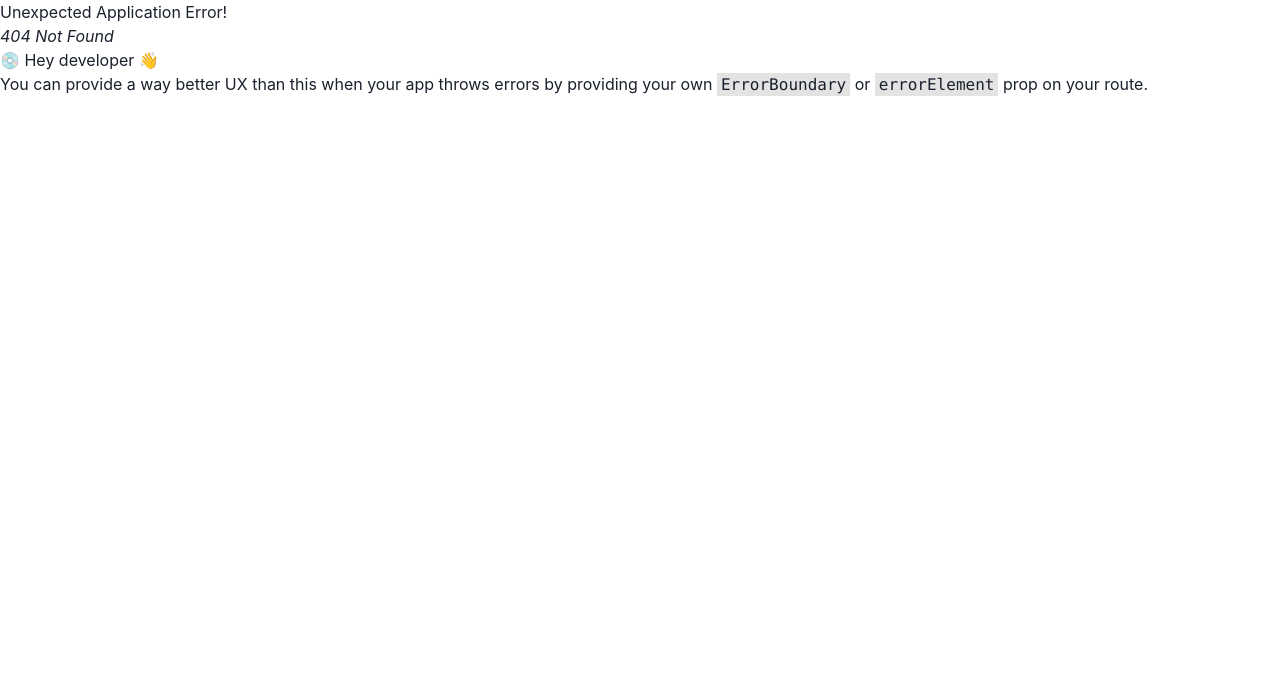
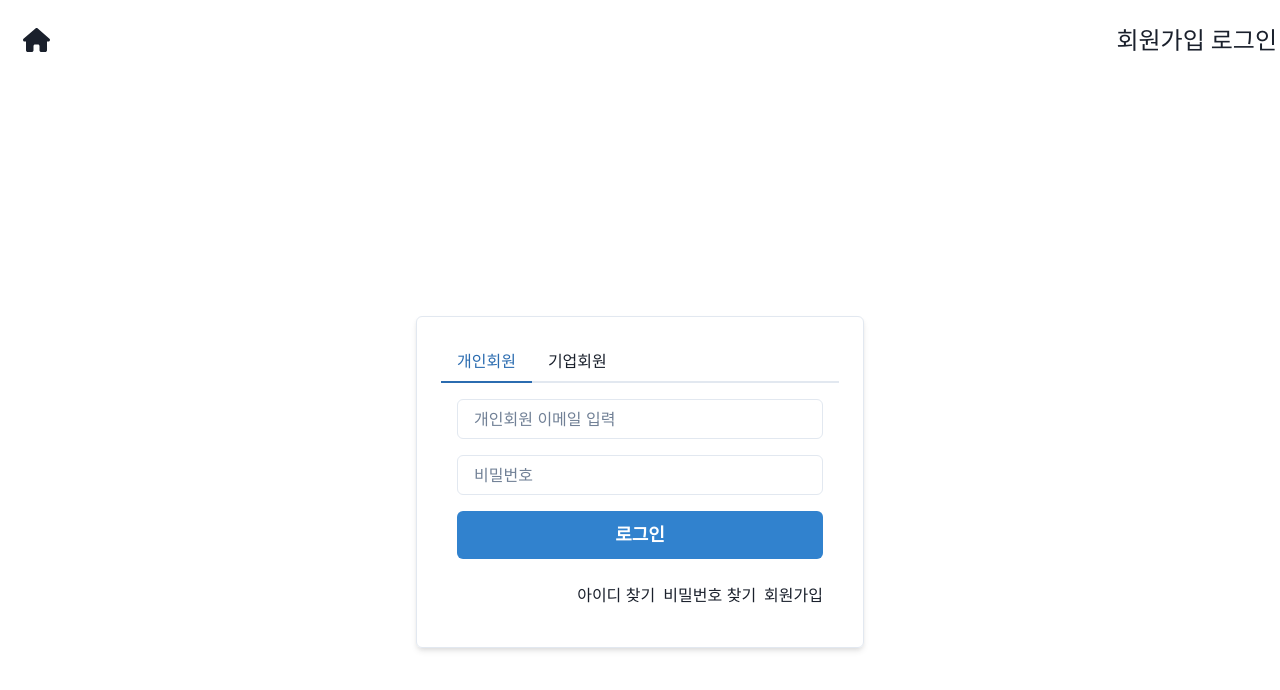
Before and after one commit to hagop5989/arbeit, a React (Vite) app in the folder frontend/: page /testIndex in a window 1280 px wide. Before the commit this address had no page. Shown: the top 690 px of the page. Built offline with nearby package versions, Linux system fonts and the light colour scheme.

Commit message:
240604 bossCRUD, post(보스쪽) CRUD 진행중2

```diff
--- a/frontend/src/App.jsx
+++ b/frontend/src/App.jsx
@@ -20,6 +20,7 @@ import { BoardWriter } from "./page/board/BoardWriter.jsx";
 import { BoardList } from "./page/board/BoardList.jsx";
 import { BoardView } from "./page/board/BoardView.jsx";
 import { BoardEdit } from "./page/board/BoardEdit.jsx";
+import { LoginIndex } from "./LoginIndex.jsx";
 
 axios.interceptors.request.use((config) => {
   const token = localStorage.getItem("token");
@@ -35,7 +36,7 @@ function App() {
       path: "/",
       element: <Home />,
       children: [
-        { index: true, element: <div>index 화면</div> },
+        { index: true, element: <LoginIndex /> },
         { path: "bossSignup", element: <BossSignup /> },
         { path: "bossLogin", element: <BossLogin /> },
         { path: "bossEdit", element: <BossEdit /> },
@@ -47,6 +48,7 @@ function App() {
         { path: "alba/list", element: <AlbaList /> },
         { path: "alba/:id", element: <AlbaInfo /> },
         { path: "alba/edit/:id", element: <AlbaEdit /> },
+        { path: "testIndex", element: <LoginIndex /> },
         { path: "store/list", element: <StoreList /> },
         { path: "store/add", element: <StoreRegister /> },
         { path: "list", element: <BoardList /> },
--- /dev/null
+++ b/frontend/src/LoginIndex.jsx
@@ -0,0 +1,95 @@
+import React, { useState } from "react";
+import {
+  Box,
+  Button,
+  ChakraProvider,
+  Flex,
+  Input,
+  Stack,
+  Tab,
+  TabList,
+  TabPanel,
+  TabPanels,
+  Tabs,
+  Text,
+} from "@chakra-ui/react";
+
+export function LoginIndex() {
+  return (
+    <ChakraProvider>
+      <Flex height="100vh" alignItems="center" justifyContent="center">
+        <LoginBox />
+      </Flex>
+    </ChakraProvider>
+  );
+}
+
+export function LoginBox({ children }) {
+  const [tabIndex, setTabIndex] = useState(0);
+  return (
+    <Box
+      maxW="md"
+      width="100%"
+      mx="auto"
+      p={6}
+      borderWidth={1}
+      borderRadius="md"
+      boxShadow="md"
+    >
+      <Tabs index={tabIndex} onChange={(index) => setTabIndex(index)}>
+        <TabList>
+          <Tab>개인회원</Tab>
+          <Tab>기업회원</Tab>
+        </TabList>
+
+        {/* 개인회원 */}
+        <TabPanels>
+          <TabPanel>
+            <Stack spacing={4}>
+              <Input placeholder="개인회원 이메일 입력" />
+              <Input placeholder="비밀번호" type="password" />
+              <Button colorScheme="blue" size="lg" width="full">
+                로그인
+              </Button>
+              <Box textAlign="right" mt={2}>
+                <Text as="a" href="#" mr={2}>
+                  아이디 찾기
+                </Text>
+                <Text as="a" href="#" mr={2}>
+                  비밀번호 찾기
+                </Text>
+                <Text as="a" href="#">
+                  회원가입
+                </Text>
+              </Box>
+            </Stack>
+          </TabPanel>
+
+          {/* 기업회원 */}
+          <TabPanel>
+            <Stack spacing={4}>
+              <Input placeholder="기업회원 이메일 입력" />
+              <Input placeholder="비밀번호" type="password" />
+              <Button colorScheme="blue" size="lg" width="full">
+                로그인
+              </Button>
+              <Box textAlign="right" mt={2}>
+                <Text as="a" href="#" mr={2}>
+                  아이디 찾기
+                </Text>
+                <Text as="a" href="#" mr={2}>
+                  비밀번호 찾기
+                </Text>
+                <Text as="a" href="#">
+                  회원가입
+                </Text>
+              </Box>
+            </Stack>
+          </TabPanel>
+        </TabPanels>
+      </Tabs>
+    </Box>
+  );
+}
+
+export default LoginIndex;
--- /dev/null
+++ b/frontend/src/component/Navbar2.jsx
@@ -0,0 +1,76 @@
+import React, { useContext, useEffect, useState } from "react";
+import { Box, Flex, Spacer, VStack } from "@chakra-ui/react";
+import { FontAwesomeIcon } from "@fortawesome/react-fontawesome";
+import { faHouse, faUser } from "@fortawesome/free-solid-svg-icons";
+import { useNavigate } from "react-router-dom";
+import { LoginContext } from "./LoginProvider.jsx";
+
+function Navbar(props) {
+  const account = useContext(LoginContext);
+  const navigate = useNavigate();
+  const [showBoxes, setShowBoxes] = useState(true);
+  useEffect(() => {
+    setShowBoxes(account.isLoggedIn());
+    console.log(account.email);
+  }, [account]);
+
+  const navCss = {
+    fontSize: "1.5rem",
+    cursor: "pointer",
+    _hover: { bgColor: "gray.100" },
+    padding: "3px",
+    borderRadius: "md",
+  };
+
+  return (
+    <Box marginY={"20px"}>
+      <Flex gap={3}>
+        <Box onClick={() => navigate("/")} {...navCss} mx={5}>
+          <FontAwesomeIcon icon={faHouse} />
+        </Box>
+        <Spacer w={1350} />
+        <Box>
+          <Flex gap={3}>
+            {account.isLoggedIn() && (
+              <Box {...navCss} cursor={"default"}>
+                {account.email}님
+                <FontAwesomeIcon icon={faUser} />
+              </Box>
+            )}
+            <VStack display={!showBoxes ? "block" : "none"}>
+              <Flex>
+                <Box onClick={() => navigate("/bossSignup")} {...navCss}>
+                  회원가입
+                </Box>
+                <Box onClick={() => navigate("/bossLogin")} {...navCss}>
+                  로그인
+                </Box>
+              </Flex>
+            </VStack>
+            <VStack display={showBoxes ? "block" : "none"}>
+              <Flex gap={3}>
+                <Box onClick={() => navigate("/bossAlbaPost")} {...navCss}>
+                  알바공고
+                </Box>
+                <Box onClick={() => navigate("/bossEdit")} {...navCss}>
+                  정보수정
+                </Box>
+                <Box
+                  onClick={() => {
+                    account.logout();
+                    navigate("/bossLogin");
+                  }}
+                  {...navCss}
+                >
+                  로그아웃
+                </Box>
+              </Flex>
+            </VStack>
+          </Flex>
+        </Box>
+      </Flex>
+    </Box>
+  );
+}
+
+export default Navbar;
--- a/frontend/src/page/Home.jsx
+++ b/frontend/src/page/Home.jsx
@@ -1,12 +1,12 @@
 import { Box } from "@chakra-ui/react";
 import { Outlet } from "react-router-dom";
-import { Navbar } from "../component/Navbar.jsx";
+import Navbar2 from "../component/Navbar2.jsx";
 
 export function Home() {
   return (
     <Box>
       <Box>
-        <Navbar />
+        <Navbar2 />
         <Outlet />
       </Box>
     </Box>
--- a/frontend/src/page/boss/BossLogin.jsx
+++ b/frontend/src/page/boss/BossLogin.jsx
@@ -8,6 +8,8 @@ import {
   FormLabel,
   Heading,
   Input,
+  Stack,
+  Text,
   useToast,
 } from "@chakra-ui/react";
 import { useNavigate } from "react-router-dom";
@@ -95,6 +97,26 @@ function BossLogin(props) {
           </FormControl>
         </Center>
       </Flex>
+      <Box>
+        <Stack spacing={4}>
+          <Input placeholder="기업회원 이메일 입력" />
+          <Input placeholder="비밀번호" type="password" />
+          <Button colorScheme="blue" size="lg" width="full">
+            로그인
+          </Button>
+          <Box textAlign="right" mt={2}>
+            <Text as="a" href="#" mr={2}>
+              아이디 찾기
+            </Text>
+            <Text as="a" href="#" mr={2}>
+              비밀번호 찾기
+            </Text>
+            <Text as="a" href="#">
+              회원가입
+            </Text>
+          </Box>
+        </Stack>
+      </Box>
     </Box>
   );
 }
```
